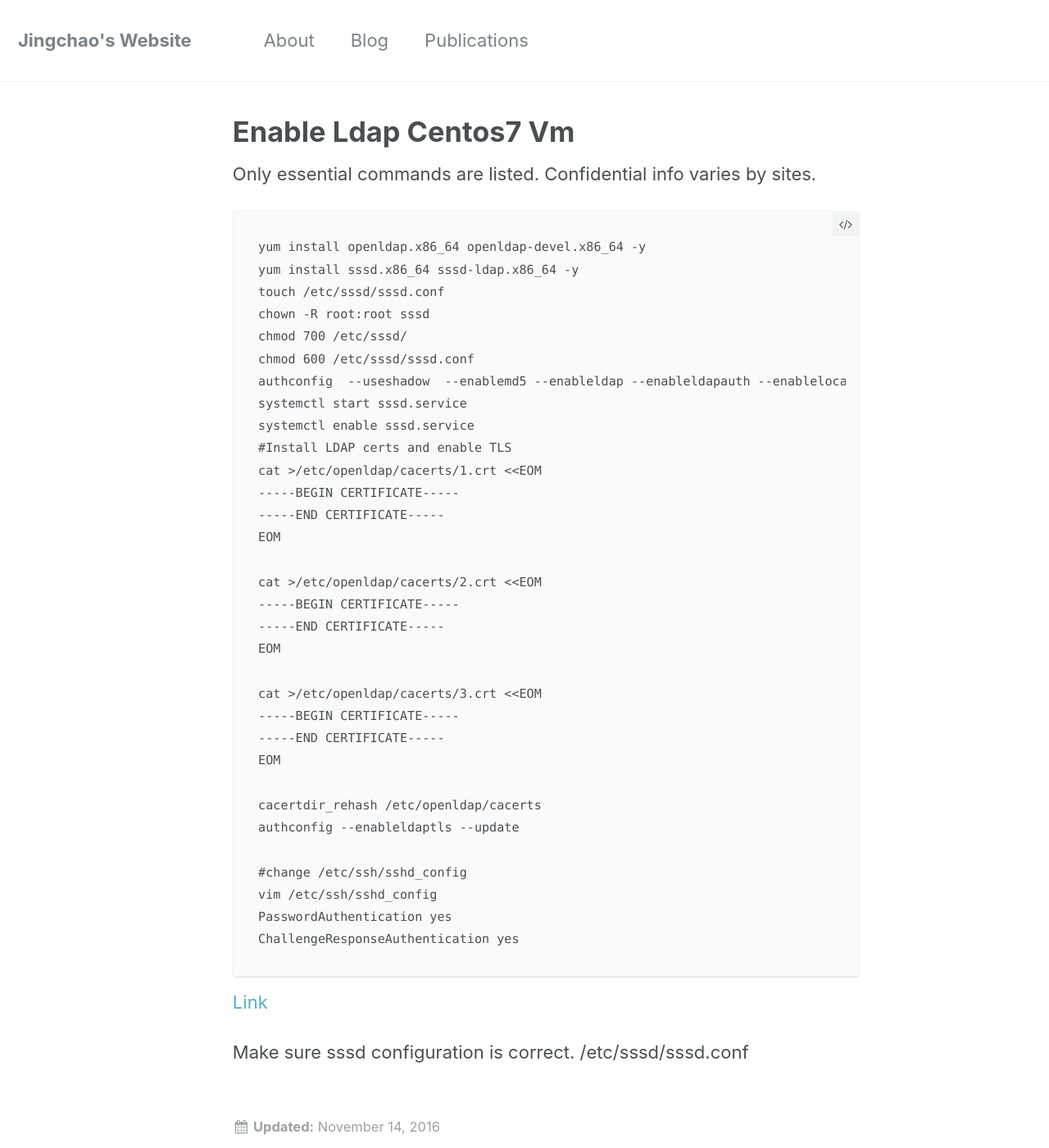
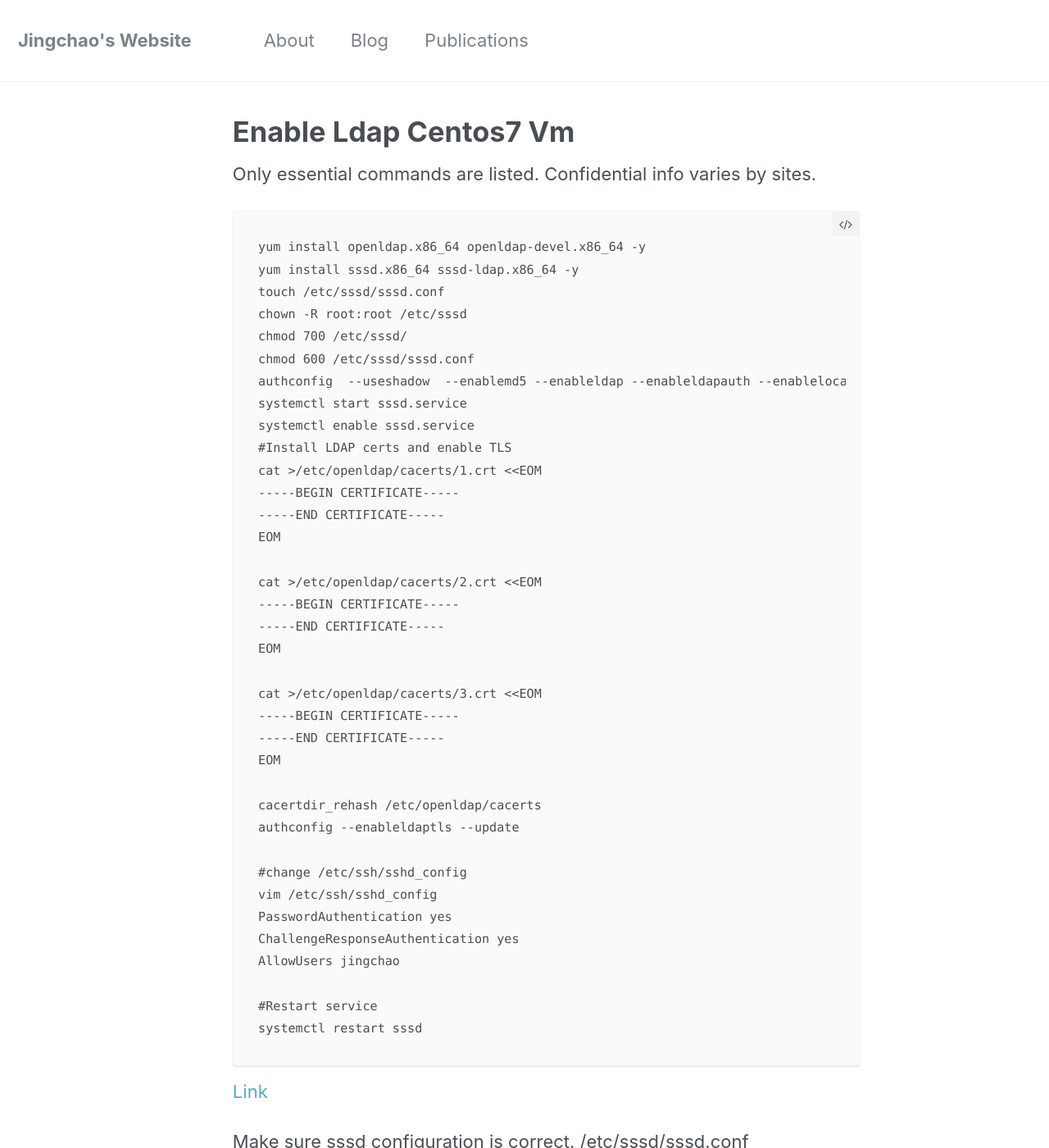
Before and after one commit to JingchaoZhang/JingchaoZhang.github.io, a Jekyll site: the page built from _posts/2016-11-14-enable-ldap-centos7-VM.md, in a window 1280 px wide and 1400 px high. Shown: the whole window at 82% size. Built offline with Jekyll 4.4.1, drawn with Linux system fonts in a browser that asks for light colours.

Commit message:
Update 2016-11-14-enable-ldap-centos7-VM.md

````diff
--- a/_posts/2016-11-14-enable-ldap-centos7-VM.md
+++ b/_posts/2016-11-14-enable-ldap-centos7-VM.md
@@ -9,7 +9,7 @@ Only essential commands are listed. Confidential info varies by sites.
 yum install openldap.x86_64 openldap-devel.x86_64 -y
 yum install sssd.x86_64 sssd-ldap.x86_64 -y
 touch /etc/sssd/sssd.conf
-chown -R root:root sssd
+chown -R root:root /etc/sssd
 chmod 700 /etc/sssd/
 chmod 600 /etc/sssd/sssd.conf
 authconfig  --useshadow  --enablemd5 --enableldap --enableldapauth --enablelocauth --ldapserver= --ldapbasedn= --update
@@ -38,6 +38,10 @@ authconfig --enableldaptls --update
 vim /etc/ssh/sshd_config
 PasswordAuthentication yes
 ChallengeResponseAuthentication yes
+AllowUsers jingchao
+
+#Restart service
+systemctl restart sssd
 ```
 
 [Link](https://hcc-docs.unl.edu/pages/viewpage.action?spaceKey=ADMIN&title=OpenConnect+VPN)
````
